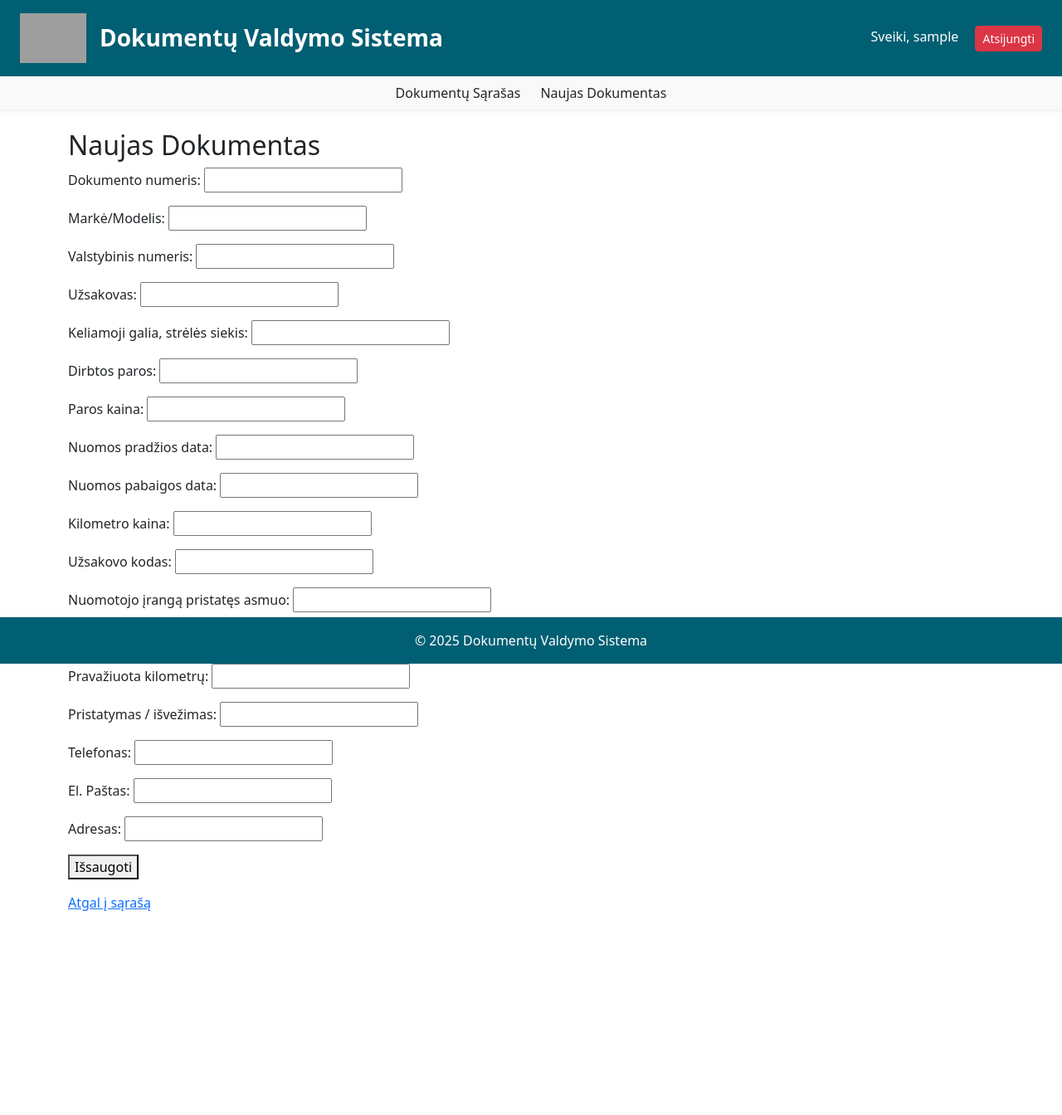
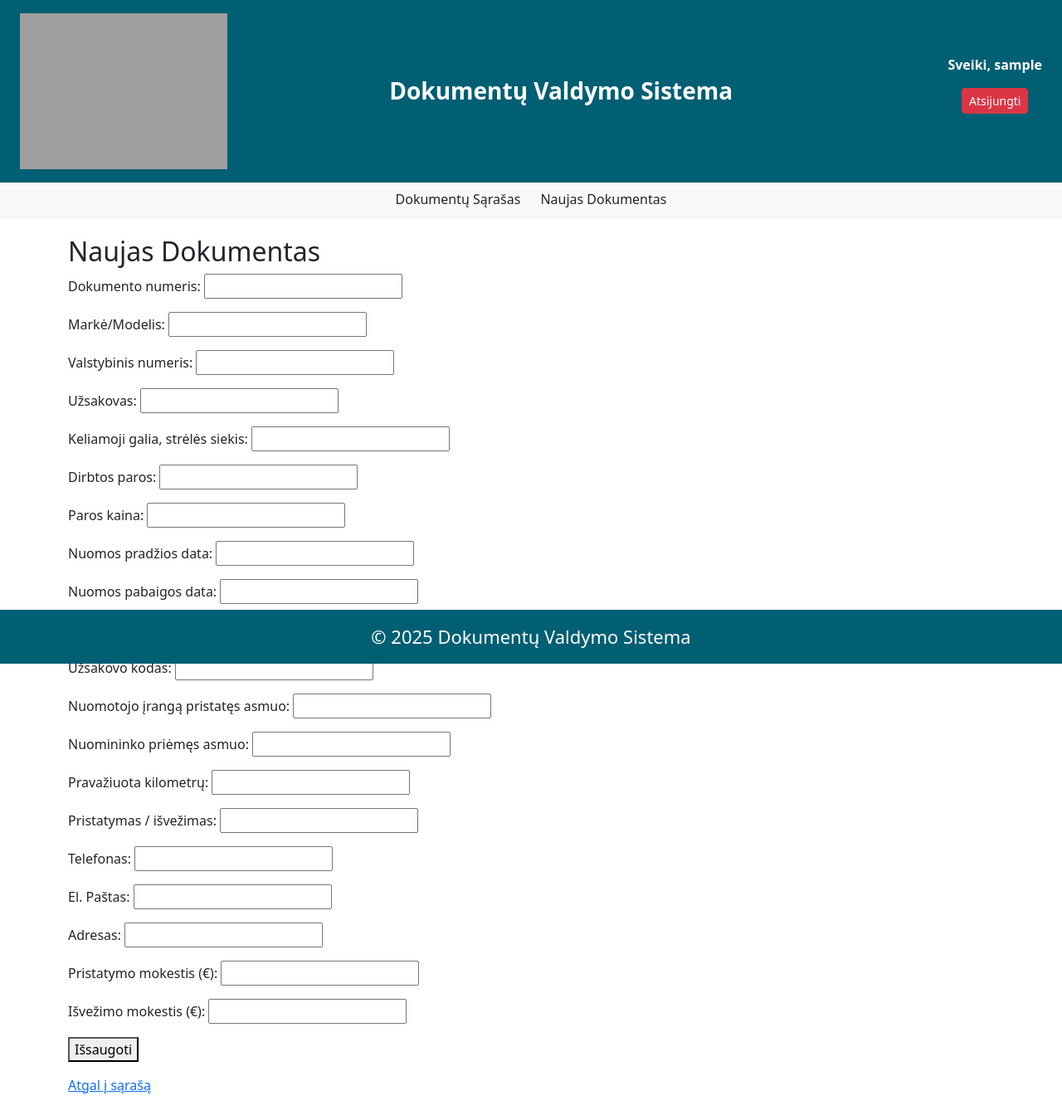
Before and after one commit to Eimantasj1/kranai, a Django app: page /documents/new/platform/ in a window 1280 px wide. Shown: the whole page at 83% size. Before the commit the page ends 1098 px from the top, so only its background shows below. Run offline with Django 4.2, Linux system fonts and the light colour scheme; the visitor is signed in with stand-in values (Sample User, id 1); grey boxes are pictures that could not be loaded.

Commit message:
pakeitimai

```diff
--- a/kranai/documents/forms.py
+++ b/kranai/documents/forms.py
@@ -37,7 +37,7 @@
             'client_name', 'lifting_capacity', 'days_worked', 'daily_price',
             'start_date', 'end_date', 'km_price', 'client_code',
             'delivered_by', 'received_by', 'distance', 'delivery_info',
-            'phone', 'email', 'project_address'
+            'phone', 'email', 'project_address', 'transport_price_delivery', 'transport_price_pickup'
         ]
         labels = {
             'document_number': 'Dokumento numeris',
@@ -58,4 +58,6 @@
             'phone': 'Telefonas',
             'email': 'El. Paštas',
             'project_address': 'Adresas',
+            'transport_price_delivery': 'Pristatymo mokestis (€)',
+            'transport_price_pickup': 'Išvežimo mokestis (€)',
         }
--- a/kranai/documents/models.py
+++ b/kranai/documents/models.py
@@ -51,5 +51,12 @@
     distance = models.CharField("Pravažiuota kilometrų", max_length=100, blank=True, null=True)
     delivery_info = models.CharField("Pristatymas / išvežimas", max_length=255, blank=True, null=True)
 
+    transport_price_delivery = models.DecimalField(
+        "Pristatymo mokestis (€)", max_digits=10, decimal_places=2, blank=True, null=True
+    )
+    transport_price_pickup = models.DecimalField(
+        "Išvežimo mokestis (€)", max_digits=10, decimal_places=2, blank=True, null=True
+    )
+
     def __str__(self):
         return f"{self.get_document_type_display()} - {self.document_number}"
--- a/kranai/documents/templates/base.html
+++ b/kranai/documents/templates/base.html
@@ -9,16 +9,20 @@
 <body class="light-mode">
     <header class="d-flex align-items-center justify-content-between px-4 py-3 shadow-sm" style="background-color: var(--primary-color); color: white;">
         <div class="d-flex align-items-center">
-            <img src="{% static 'images/logo.png' %}" alt="Logo" class="me-3" style="width: 80px; height: auto;">
-            <h1 class="m-0 fw-bold fs-3 text-center" style="flex-grow: 1;">Dokumentų Valdymo Sistema</h1>
+            <img src="{% static 'images/logo.png' %}" alt="Logo" class="me-3" style="width: 250px; height: auto;">
         </div>
-        <div>
+        <div class="header-title">
+            <h1 class="m-0 fw-bold fs-3">Dokumentų Valdymo Sistema</h1>
+        </div>
+        <div class="user-controls text-end">
             {% if user.is_authenticated %}
-                <span class="user-info me-3">Sveiki, {{ user.username }}</span>
-                <form id="logout-form" method="post" action="{% url 'logout' %}" class="d-inline">
-                    {% csrf_token %}
-                    <button type="submit" class="btn btn-danger btn-sm">Atsijungti</button>
-                </form>
+                <div class="d-flex flex-column align-items-center">
+                    <span class="user-info">Sveiki, {{ user.username }}</span>
+                    <form id="logout-form" method="post" action="{% url 'logout' %}" class="mt-2">
+                        {% csrf_token %}
+                        <button type="submit" class="btn btn-danger btn-sm">Atsijungti</button>
+                    </form>
+                </div>
             {% endif %}
         </div>
     </header>
--- a/kranai/static/styles.css
+++ b/kranai/static/styles.css
@@ -17,10 +17,52 @@
     transition: all 0.3s ease;
 }
 
+/* Header išdėstymas */
 header {
     box-shadow: 0px 4px 8px rgba(0, 0, 0, 0.1);
+    display: flex;
+    align-items: center;
+    justify-content: space-between;
+    padding: 15px 30px;
 }
 
+header .logo {
+    width: 270px;
+    height: auto;
+}
+
+.header-title {
+    flex-grow: 1;
+    text-align: center;
+    font-size: 22px;
+    margin-left: -80px;
+}
+
+.text-center {
+    flex-grow: 2;
+    text-align: center;
+    font-size: 22px;
+}
+
+/* Pasisveikinimo ir atsijungimo mygtuko sekcija */
+.user-controls {
+    text-align: center;
+    display: flex;
+    flex-direction: column;
+    align-items: center;
+}
+
+.user-info {
+    font-size: 16px;
+    font-weight: bold;
+    margin-bottom: 8px;
+}
+
+#logout-form {
+    margin-top: 6px;
+}
+
+/* Navigacija */
 .nav-link {
     padding: 10px 15px;
     text-decoration: none;
```
Also changed, not shown: other parts of kranai/static/styles.css (+43 -2 lines), kranai/documents/templates/documents/document_select.html (+21 -6 lines), kranai/documents/templates/documents/platform_transfer_template.html (+42 -53 lines), kranai/documents/migrations/0008_document_transport_price.py (added), kranai/documents/migrations/0009_remove_document_transport_price_and_more.py (added).
